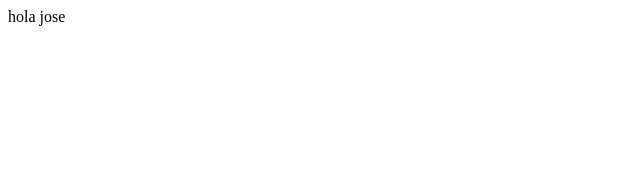
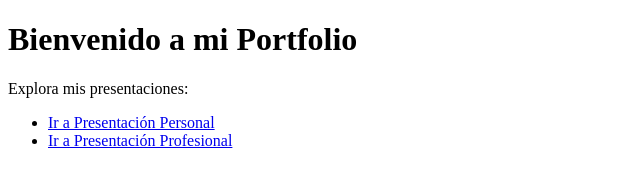
Before and after one commit to AlexSolaM/alexsolam1.github.io, a plain HTML site: page index.html in a window 1280 px wide. Shown: the whole page, without its empty margins (0-640 px from the left). Drawn offline with Linux system fonts and the light colour scheme.

Commit message:
Pujar index

```diff
--- a/index.html
+++ b/index.html
@@ -6,6 +6,11 @@
     <title>Portfolio</title>
 </head>
 <body>
-    hola jose
+    <h1>Bienvenido a mi Portfolio</h1>
+    <p>Explora mis presentaciones:</p>
+    <ul>
+        <li><a href="presentacionPersonal.html">Ir a Presentación Personal</a></li>
+        <li><a href="presentacionProfesional.html">Ir a Presentación Profesional</a></li>
+    </ul>
 </body>
 </html>
```
Also changed, not shown: presentacionPersonal.html (added), presentacionProfesional.html (added).
